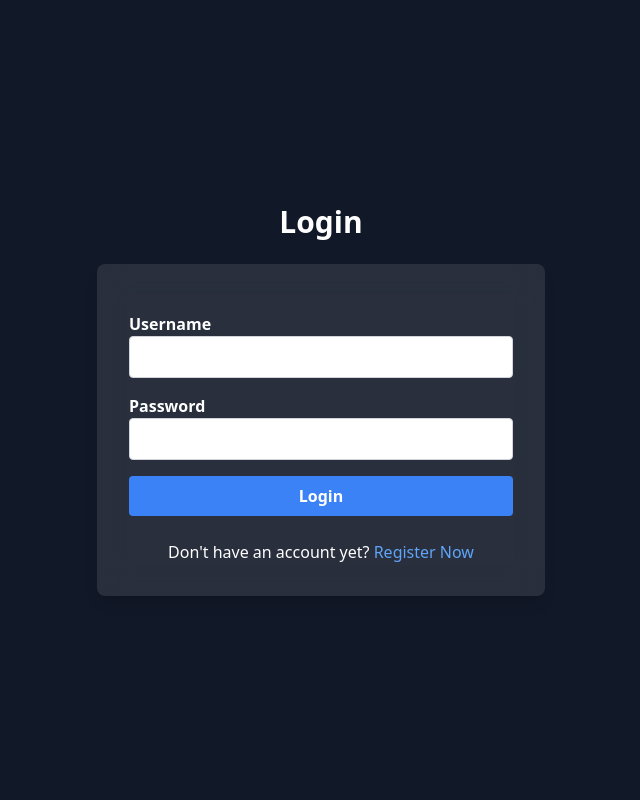
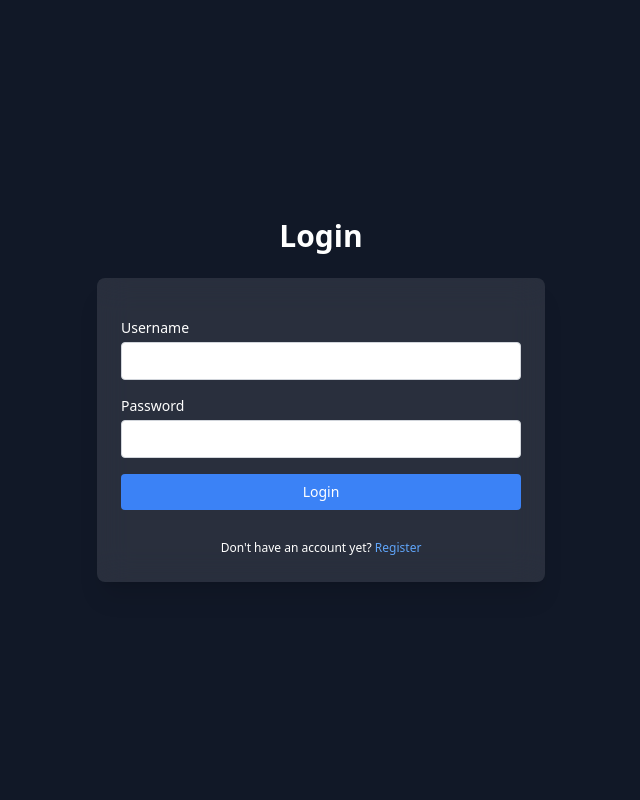
Before and after one commit to gracekarinn/takhor, a Django app: page /login/ in a window 1280 px wide. Shown: the whole page, without its empty margins (319-959 px from the left). Run offline with Django 5.2, Linux system fonts and the light colour scheme; some libraries are stand-ins or nearby versions.

Commit message:
chore: Update login.html with improved form layout and styling

```diff
--- a/main/templates/login.html
+++ b/main/templates/login.html
@@ -1,57 +1,52 @@
 {% extends 'base.html' %}
 
 {% block meta %}
-<title>Login</title>
+<title>Register</title>
 {% endblock meta %}
 
 {% block content %}
-<div class="flex flex-col items-center justify-center min-h-screen bg-gray-900">
-  <h1 class="text-3xl font-bold text-center text-white mb-6">Login</h1>
-
-  <div class="bg-white bg-opacity-10 backdrop-filter backdrop-blur-lg rounded-lg shadow-lg p-8 max-w-md w-full">
+<div class="bg-gray-900">
+  <div class="flex flex-col items-center justify-center min-h-screen w-screen p-10">
+    <h1 class="text-2xl sm:text-3xl font-bold text-center text-white mb-6">Login</h1>
+      <div class="w-full max-w-md sm:x-2 mx-auto p-6 bg-white bg-opacity-10 backdrop-filter backdrop-blur-lg rounded-lg shadow-xl">
           <form method="POST" action="" class="space-y-4">
               {% csrf_token %}
-
-      <div class="mt-4">
-        <label for="username" class="mb-2 font-semibold text-white">Username</label>
-        <input type="text" name="username" class="w-full p-2 rounded border border-gray-300 text-black" />
+              <div>
+                  <label for="username" class="block mb-1 text-sm font-medium text-white">Username</label>
+                  <input type="text" name="username" class="w-full p-2 rounded border border-gray-300 text-black text-sm" />
                   {% if form.username.errors %}
-          <ul class="text-red-500 mt-1">
+                  <ul class="text-red-500 mt-1 text-xs">
                       {% for error in form.username.errors %}
                       <li>{{ error }}</li>
                       {% endfor %}
                   </ul>
                   {% endif %}
               </div>
-
-      <div class="mt-4">
-        <label for="password" class="mb-2 font-semibold text-white">Password</label>
-        <input type="password" name="password" class="w-full p-2 rounded border border-gray-300 text-black" />
+              <div>
+                  <label for="password" class="block mb-1 text-sm font-medium text-white">Password</label>
+                  <input type="password" name="password" class="w-full p-2 rounded border border-gray-300 text-black text-sm" />
                   {% if form.password.errors %}
-          <ul class="text-red-500 mt-1">
+                  <ul class="text-red-500 mt-1 text-xs">
                       {% for error in form.password.errors %}
                       <li>{{ error }}</li>
                       {% endfor %}
                   </ul>
                   {% endif %}
               </div>
-
               <div>
-        <input type="submit" value="Login" class="w-full bg-blue-500 hover:bg-blue-600 text-white font-bold py-2 rounded transition duration-300 cursor-pointer" />
+                  <input type="submit" value="Login" class="w-full bg-blue-500 hover:bg-blue-600 text-white font-medium py-2 px-4 rounded text-sm transition duration-300 cursor-pointer" />
               </div>
           </form>
-
           {% if messages %}
-    <ul class="mt-4">
+          <ul class="mt-4 w-full">
               {% for message in messages %}
-      <li class="text-red-500">{{ message }}</li>
+              <li class="text-red-500 text-center text-sm">{{ message }}</li>
               {% endfor %}
           </ul>
           {% endif %}
-
           <div class="mt-6 text-center text-white">
-      Don't have an account yet?
-      <a href="{% url 'main:register' %}" class="text-blue-400 hover:underline">Register Now</a>
+              <p class="text-xs inline">Don't have an account yet? <a href="{% url 'main:register' %}" class="text-blue-400 hover:underline text-xs">Register</a></p>
+          </div>
       </div>
   </div>
 </div>
```
Lines whose indentation alone changed are shown as unchanged.
